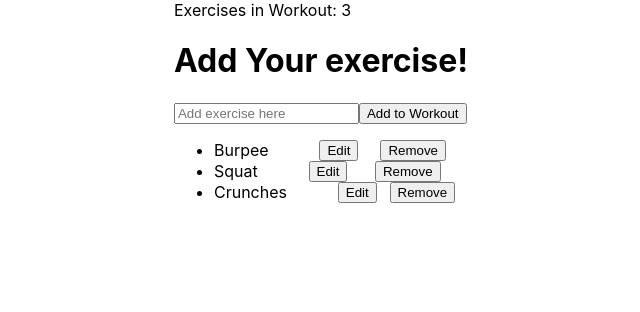
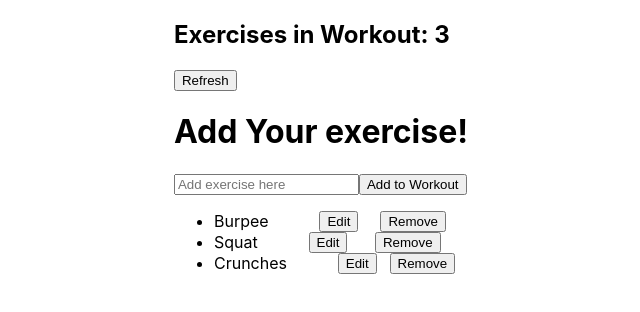
Before and after one commit to BrettSeifried/Shopping-list, a React (Create React App) app: page / in a window 1280 px wide. Shown: the top 312 px of the page, without its empty margins (319-959 px from the left). Built offline with nearby package versions, Linux system fonts and the light colour scheme.

Commit message:
refresh button  in header works

```diff
--- a/src/WorkContext/workContext.jsx
+++ b/src/WorkContext/workContext.jsx
@@ -3,6 +3,7 @@ import { initialData } from '../data/initialData';
 
 const nextId = 3;
 const workOut = initialData;
+const refresh = [];
 
 function workReducer(items, action) {
   switch (action.type) {
@@ -14,6 +15,9 @@ function workReducer(items, action) {
           text: action.text,
         },
       ];
+    }
+    case 'clear': {
+      return refresh;
     }
     case 'edit': {
       return items.map((item) => {
@@ -59,6 +63,13 @@ const PlannerProvider = ({ children }) => {
       id: taskId,
     });
   };
+
+  const handleClear = (taskId) => {
+    dispatch({
+      type: 'clear',
+      id: taskId,
+    });
+  };
   return (
     <PlannerContext.Provider
       value={{
@@ -66,6 +77,7 @@ const PlannerProvider = ({ children }) => {
         handleAddWork,
         handleChangeWork,
         handleDeleteWork,
+        handleClear,
       }}
     >
       {children}
--- a/src/components/Header.jsx
+++ b/src/components/Header.jsx
@@ -2,7 +2,14 @@ import React from 'react';
 import { useWorkOuts } from '../WorkContext/workContext';
 
 export default function Header() {
-  const { work } = useWorkOuts();
+  const { work, handleClear } = useWorkOuts();
 
-  return <div>{` Exercises in Workout: ${work.length}`}</div>;
+  return (
+    <div>
+      <h2>{` Exercises in Workout: ${work.length}`}</h2>
+      <button type="button" onClick={() => handleClear({ type: 'clear' })}>
+        Refresh
+      </button>
+    </div>
+  );
 }
```
